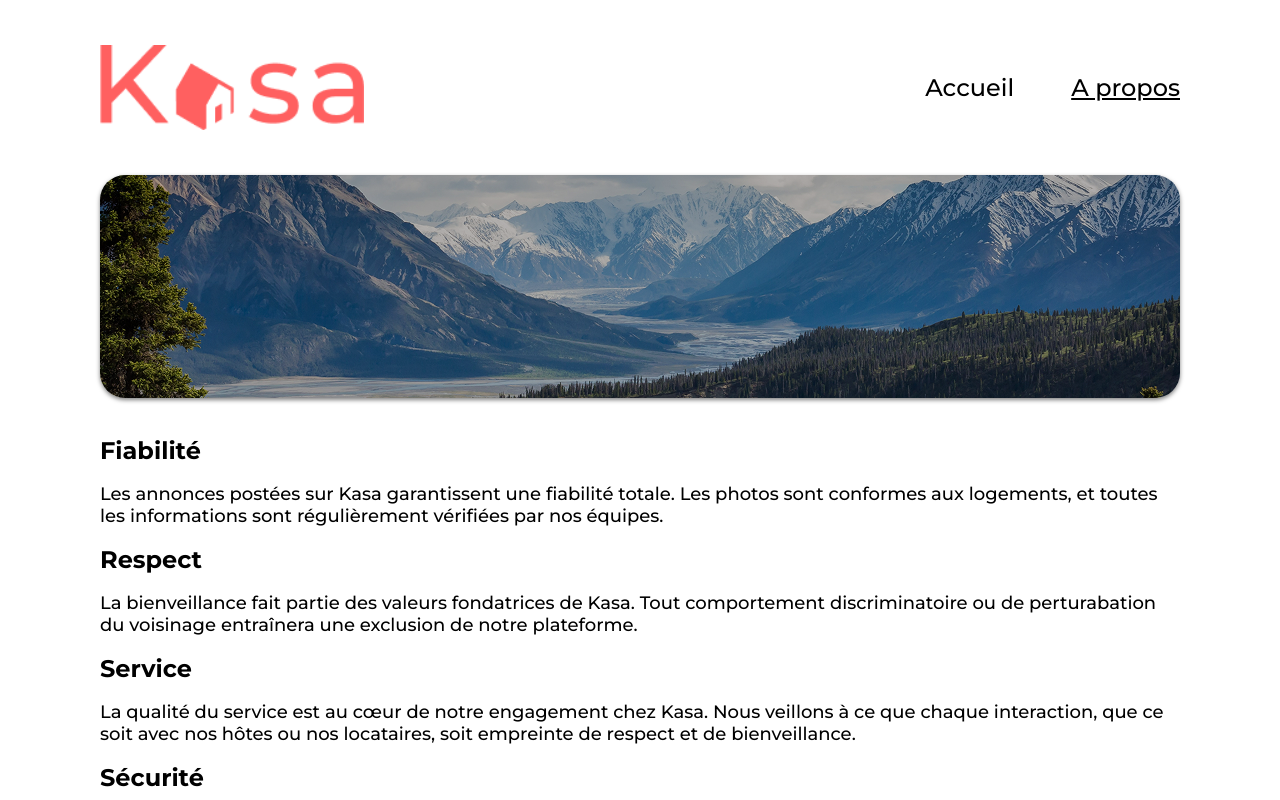
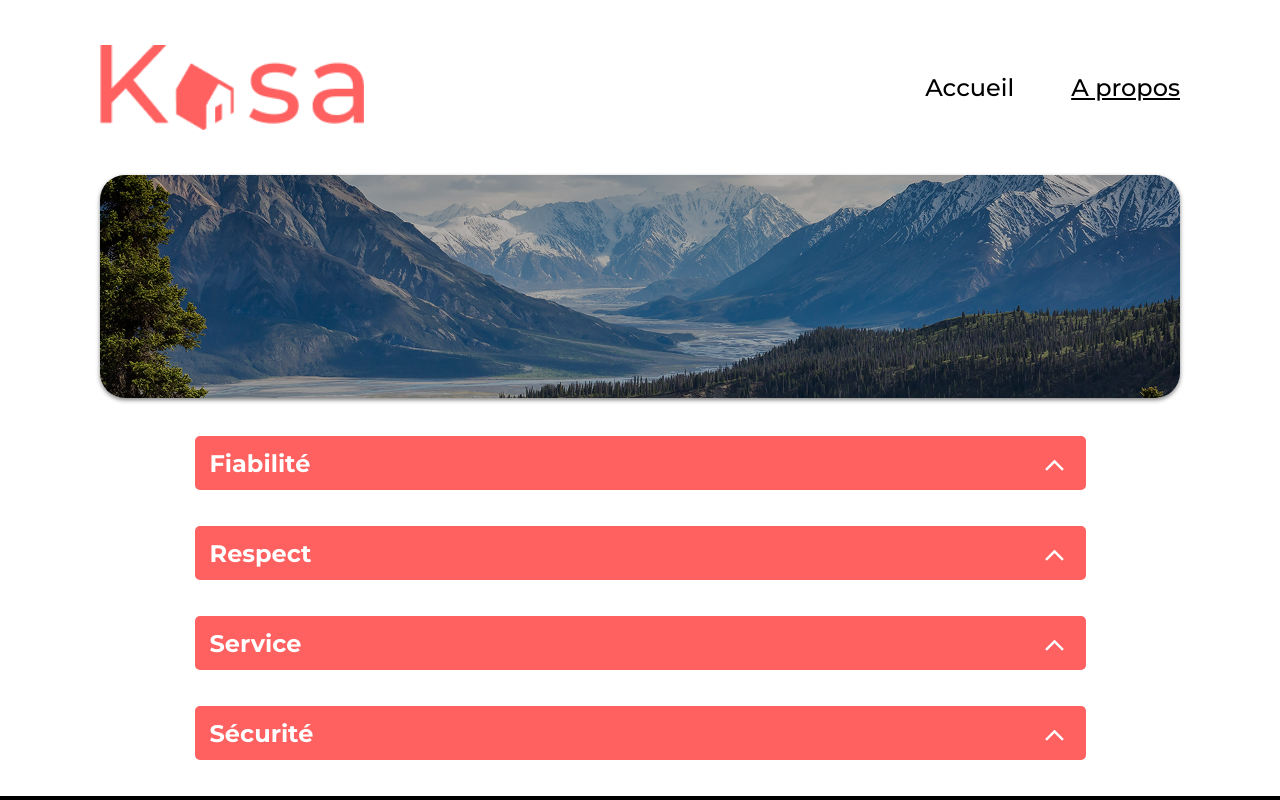
Before and after one commit to ericDev1o/kasa, a React (Vite) app: page /about in a window 1280 px wide. Shown: the top 800 px of the page. Built offline with nearby package versions, Linux system fonts and the light colour scheme.

Commit message:
About page Collapse is done. Animation is to finish.

```diff
--- a/index.html
+++ b/index.html
@@ -22,6 +22,9 @@
             type="text/css"
             href="./src/assets/style/css/main.css"
         >
+        <link
+            rel="stylesheet"
+            href="https://fonts.googleapis.com/css2?family=Material+Symbols+Outlined:wght@400&icon_names=keyboard_control_key" />
         <title>Kasa</title>
     </head>
     <body>
--- a/src/assets/style/css/main.css
+++ b/src/assets/style/css/main.css
@@ -29,7 +29,7 @@
   color: black;
 }
 
-footer p, .banner-title__h1 {
+footer p, .value__h2, .banner-title__h1 {
   color: white;
 }
 
@@ -178,13 +178,69 @@
 }
 .values {
   margin-top: 19px;
-  margin-bottom: 19px;
+  display: flex;
+  flex-direction: column;
+  align-items: center;
+}
+.values .collapse {
+  display: flex;
+  justify-content: space-between;
+  align-items: center;
+  height: 30px;
+  border-radius: 5px;
+  background-color: #ff6060;
+  padding: 15px;
+  box-sizing: border-box;
+}
+.values .collapse .material-symbols-outlined {
+  font-size: 24px;
+}
+.values .collapse-toggle {
+  cursor: pointer;
+  transition: transform 0.3s ease-in-out;
+  color: white;
+  height: 20px;
+}
+.values .collapse-toggle.open {
+  transform: rotate(180deg);
+}
+.values .value__p {
+  max-height: 0;
+  transition: max-height 0.3s ease-in-out;
+  overflow: hidden;
+}
+.values .value__p-open {
+  max-height: 150px;
+  background-color: #f6f6f6;
+  padding: 10px;
+  border-radius: 5px;
+  margin-block-start: 0;
+  margin-block-end: 0;
+  margin-bottom: 20px;
 }
 
 @media (min-width: 1024px) {
   .values {
     margin-top: 38px;
+    padding: 0 8.75%;
+  }
+  .values .collapse {
+    max-width: 1023px;
+    height: 54px;
+  }
+  .values .collapse .material-symbols-outlined {
+    font-size: 32px;
+  }
+  .values .value__p-open {
     margin-bottom: 38px;
+  }
+}
+@media (prefers-reduced-motion) {
+  .values .collapse-toggle {
+    transition: transform 6s ease-in-out;
+  }
+  .values .value__p {
+    transition: max-height 6s ease-in-out;
   }
 }
 footer {
--- a/src/assets/style/scss/about.scss
+++ b/src/assets/style/scss/about.scss
@@ -1,11 +1,80 @@
 .values {
     margin-top: 19px;
-    margin-bottom: 19px;
+    display: flex;
+    flex-direction: column;
+    align-items: center;
+
+    .collapse {
+        display: flex;
+        justify-content: space-between;
+        align-items: center;
+        height: 30px;
+        border-radius: 5px;
+        background-color: #ff6060;
+        padding: 15px;
+        box-sizing: border-box;
+
+        .material-symbols-outlined {
+            font-size: 24px;
+        }
+
+        &-toggle {
+            cursor: pointer;
+            transition: transform 0.3s ease-in-out;
+            color: white;
+            height: 20px;
+        }
+
+        &-toggle.open {
+            transform: rotate(180deg);
+        }
+    }
+
+    .value__p {
+        max-height: 0;
+        transition: max-height 0.3s ease-in-out;
+        overflow: hidden;
+
+        &-open {
+            max-height: 150px;
+            background-color: #f6f6f6;
+            padding: 10px;
+            border-radius: 5px;
+            margin-block-start: 0;
+            margin-block-end: 0;
+            margin-bottom: 20px;
+        }
+    }
 }
 
 @media (min-width: 1024px) {
     .values {
         margin-top: 38px;
-        margin-bottom: 38px;
+        padding: 0 8.75%;
+
+        .collapse {
+            max-width: 1023px;
+            height: 54px;
+
+            .material-symbols-outlined {
+                font-size: 32px;
+            }
+        }
+
+        .value__p-open {
+            margin-bottom: 38px;
+        }
     }
 }
+
+@media (prefers-reduced-motion) {
+    .values {
+        .collapse-toggle {
+            transition: transform 6s ease-in-out;
+        }
+
+        .value__p {
+            transition: max-height 6s ease-in-out;
+        }
+    }
+}
--- a/src/assets/style/scss/fonts.scss
+++ b/src/assets/style/scss/fonts.scss
@@ -20,6 +20,7 @@
 .value__h2 {
     @extend %font-weight-bold;
     @extend %font-S;
+    @extend %font-color-white;
 }
 
 a {
--- /dev/null
+++ b/src/components/UI/Collapse.tsx
@@ -0,0 +1,37 @@
+import { useState } from 'react';
+
+/**
+ * Each value on the about page has its Collapse.
+ * Depending on its state open or closed,
+ * it respectively displays or hides the description.
+ * @param title : a value f.ex. Respect or Service
+ * @param content : value's description
+ * @returns the red rectangle with
+ *     - the value title and
+ *     - an arrow to display the value's description
+ */
+const Collapse = ({ title, content }: { title: string, content: string }) => {
+    const [ isOpen, setIsOpen ] = useState(false);
+
+    const toggleCollapse = () => {
+        setIsOpen( prev => ! prev );
+    };
+
+    return (
+        <div>
+            <article className='collapse' onClick={toggleCollapse}>
+                <h2 className='value__h2'>{title}</h2>
+                <span className={`collapse-toggle ${isOpen ? 'open' : ''}`}>
+                    <i className="material-symbols-outlined">
+                        keyboard_control_key
+                    </i>
+                </span>
+            </article>
+            <p className={`value__p${isOpen ? '-open' : ''}`}>
+                {content}
+            </p>
+        </div>
+    );
+};
+
+export default Collapse;
--- a/src/pages/About/index.tsx
+++ b/src/pages/About/index.tsx
@@ -1,31 +1,46 @@
 import Layout from '../../components/containers/Layout';
 import Banner from '../../components/UI/Banner';
+import Collapse from '../../components/UI/Collapse';
 import bannerBackground from '../../assets/images/ba_bckgrd.jpg';
 
 function About() {
     const title = '';
-    const bannerContent = {...{ bannerBackground }, ...{ title }}
+    const bannerContent = {...{ bannerBackground }, ...{ title }};
+    const values = [
+        {
+            id: 1,
+            title: "Fiabilité",
+            content: "Les annonces postées sur Kasa garantissent une fiabilité totale. Les photos sont conformes aux logements, et toutes les informations sont régulièrement vérifiées par nos équipes."
+        },
+        {
+            id: 2,
+            title: "Respect",
+            content: " La bienveillance fait partie des valeurs fondatrices de Kasa. Tout comportement discriminatoire ou de perturabation du voisinage entraînera une exclusion de notre plateforme."
+        },
+        {
+            id: 3,
+            title: "Service",
+            content: "La qualité du service est au cœur de notre engagement chez Kasa. Nous veillons à ce que chaque interaction, que ce soit avec nos hôtes ou nos locataires, soit empreinte de respect et de bienveillance."
+        },
+        {
+            id: 4,
+            title: "Sécurité",
+            content: "La sécurité est la priorité de Kasa. Aussi bien pour nos hôtes que pour les voyageurs, chaque logement correspond aux critères de sécurité établis par nos services. En laissant une note aussi bien à l'hôte qu'au locataire, cela permet à nos équipes de vérifier que les standards sont bien respectés. Nous organisons également des ateliers sur la sécurité domestique pour nos hôtes."
+        },
+    ];
+
     return (
-        <Layout page='about'>
+        <Layout page = 'about'>
             <Banner banner = { bannerContent } page = 'about' />
             <h1 className='headings-map-compliance'>À propos</h1>
             <section className='values'>
-                <article>
-                    <h2 className='value__h2'>Fiabilité</h2>
-                    <p className='value__p'>Les annonces postées sur Kasa garantissent une fiabilité totale. Les photos sont conformes aux logements, et toutes les informations sont régulièrement vérifiées par nos équipes.</p>
-                </article>
-                <article>
-                    <h2 className='value__h2'>Respect</h2>
-                    <p className='value__p'>La bienveillance fait partie des valeurs fondatrices de Kasa. Tout comportement discriminatoire ou de perturabation du voisinage entraînera une exclusion de notre plateforme.</p>
-                </article>
-                <article>
-                    <h2 className='value__h2'>Service</h2>
-                    <p className='value__p'>La qualité du service est au cœur de notre engagement chez Kasa. Nous veillons à ce que chaque interaction, que ce soit avec nos hôtes ou nos locataires, soit empreinte de respect et de bienveillance.</p>
-                </article>
-                <article>
-                    <h2 className='value__h2'>Sécurité</h2>
-                    <p className='value__p'>La sécurité est la priorité de Kasa. Aussi bien pour nos hôtes que pour les voyageurs, chaque logement correspond aux critères de sécurité établis par nos services. En laissant une note aussi bien à l'hôte qu'au locataire, cela permet à nos équipes de vérifier que les standards sont bien respectés. Nous organisons également des ateliers sur la sécurité domestique pour nos hôtes.</p>
-                </article>
+                {values.map(value => (
+                    <Collapse
+                        key = { value.id }
+                        title = { value.title }
+                        content = { value.content }
+                    />
+                ))}
             </section>
         </Layout>
     );
```
